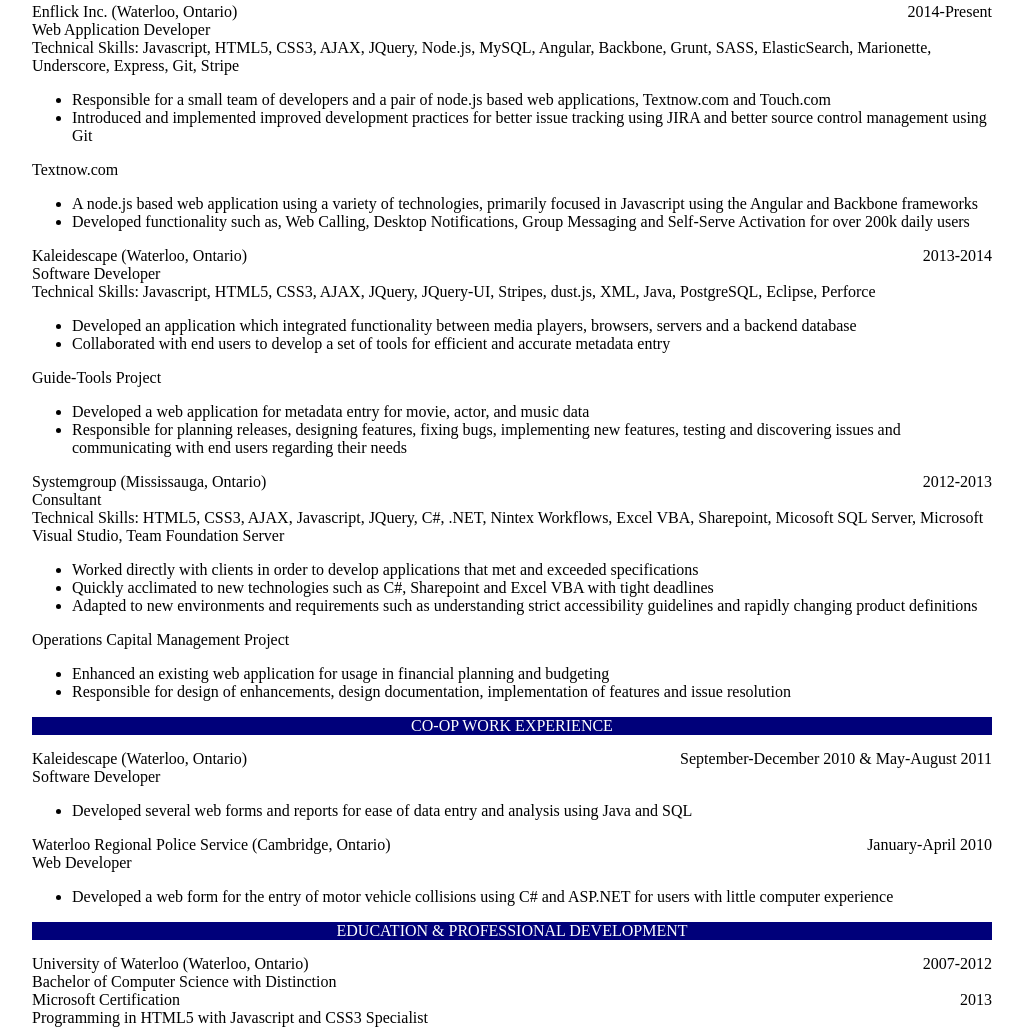
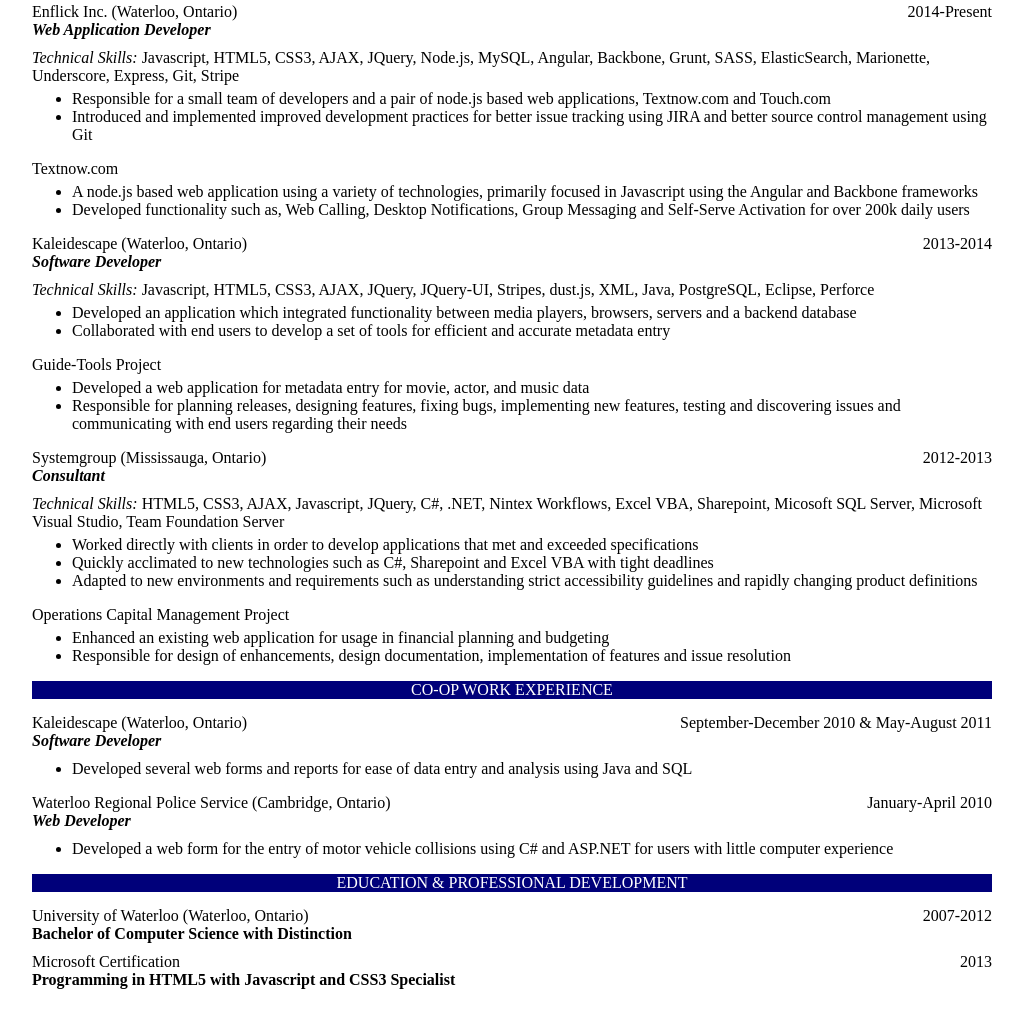
Before and after one commit to DarrenHooper/DarrenHooper.github.io, a plain HTML site: page resume.html in a window 1280 px wide. Shown: the part 610-1637 px from the top of the page, without its empty margins (128-1151 px from the left). After the commit the page ends 1609 px from the top, so only its background shows below. Drawn offline with nearby package versions, Linux system fonts and the light colour scheme; files that its build step writes are made by us from their sources.

Commit message:
Printable Format CSS Complete

```diff
--- a/css/resume.scss
+++ b/css/resume.scss
@@ -42,3 +42,22 @@
     padding: 5px;
   }
 }
+
+.jobTitle {
+  font-weight: bold;
+  font-style: italic;
+  margin-bottom: 10px;
+}
+
+.technicalSkills {
+  font-style: italic;
+}
+
+.educationTitle {
+  font-weight: bold;
+  margin-bottom: 10px;
+}
+
+.pointList {
+  margin-top: 5px;
+}
--- a/resume.html
+++ b/resume.html
@@ -5,7 +5,7 @@
     <title>Resume</title>
     <link rel="stylesheet" type="text/css" href="css/resume.css">
 </head>
-<body class="main-content">
+<div class="main-content">
 <h1 id="mainName">Darren Hooper</h1>
 
 <div id="personalInfo">
@@ -107,16 +107,16 @@
 
 <div>
     Enflick Inc. (Waterloo, Ontario)
-            <span style="float: right;">
-                2014-Present
-            </span>
+    <span style="float: right;">
+        2014-Present
+    </span>
 </div>
-<div>
+<div class="jobTitle">
     Web Application Developer
 </div>
-Technical Skills: Javascript, HTML5, CSS3, AJAX, JQuery, Node.js, MySQL, Angular, Backbone, Grunt, SASS, ElasticSearch,
+<span class='technicalSkills'>Technical Skills:</span> Javascript, HTML5, CSS3, AJAX, JQuery, Node.js, MySQL, Angular, Backbone, Grunt, SASS, ElasticSearch,
 Marionette, Underscore, Express, Git, Stripe
-<ul>
+<ul class="pointList">
     <li>
         Responsible for a small team of developers and a pair of node.js based web applications, Textnow.com and
         Touch.com
@@ -128,7 +128,7 @@
 </ul>
 
 Textnow.com
-<ul>
+<ul class="pointList">
     <li>
         A node.js based web application using a variety of technologies, primarily focused in Javascript using the
         Angular and Backbone frameworks
@@ -145,12 +145,12 @@
                 2013-2014
             </span>
 </div>
-<div>
+<div class="jobTitle">
     Software Developer
 </div>
-Technical Skills: Javascript, HTML5, CSS3, AJAX, JQuery, JQuery-UI, Stripes, dust.js, XML, Java, PostgreSQL, Eclipse,
+<span class='technicalSkills'>Technical Skills:</span> Javascript, HTML5, CSS3, AJAX, JQuery, JQuery-UI, Stripes, dust.js, XML, Java, PostgreSQL, Eclipse,
 Perforce
-<ul>
+<ul class="pointList">
     <li>
         Developed an application which integrated functionality between media players, browsers, servers and a backend
         database
@@ -161,7 +161,7 @@
 </ul>
 
 Guide-Tools Project
-<ul>
+<ul class="pointList">
     <li>
         Developed a web application for metadata entry for movie, actor, and music data
     </li>
@@ -177,12 +177,12 @@
                 2012-2013
             </span>
 </div>
-<div>
+<div class="jobTitle">
     Consultant
 </div>
-Technical Skills: HTML5, CSS3, AJAX, Javascript, JQuery, C#, .NET, Nintex Workflows, Excel VBA, Sharepoint, Micosoft SQL
+<span class='technicalSkills'>Technical Skills:</span> HTML5, CSS3, AJAX, Javascript, JQuery, C#, .NET, Nintex Workflows, Excel VBA, Sharepoint, Micosoft SQL
 Server, Microsoft Visual Studio, Team Foundation Server
-<ul>
+<ul class="pointList">
     <li>
         Worked directly with clients in order to develop applications that met and exceeded specifications
     </li>
@@ -196,7 +196,7 @@
 </ul>
 
 Operations Capital Management Project
-<ul>
+<ul class="pointList">
     <li>
         Enhanced an existing web application for usage in financial planning and budgeting
     </li>
@@ -214,10 +214,10 @@
                 September-December 2010 & May-August 2011
             </span>
 </div>
-<div>
+<div class="jobTitle">
     Software Developer
 </div>
-<ul>
+<ul class="pointList">
     <li>
         Developed several web forms and reports for ease of data entry and analysis using Java and SQL
     </li>
@@ -229,10 +229,10 @@
                 January-April 2010
             </span>
 </div>
-<div>
+<div class="jobTitle">
     Web Developer
 </div>
-<ul>
+<ul class="pointList">
     <li>
         Developed a web form for the entry of motor vehicle collisions using C# and ASP.NET for users with little
         computer experience
@@ -246,7 +246,7 @@
                 2007-2012
             </span>
 </div>
-<div>
+<div class="educationTitle">
     Bachelor of Computer Science with Distinction
 </div>
 
@@ -256,8 +256,9 @@
                 2013
             </span>
 </div>
-<div>
+<div class="educationTitle">
     Programming in HTML5 with Javascript and CSS3 Specialist
+</div>
 </div>
 </body>
 </html>
```
